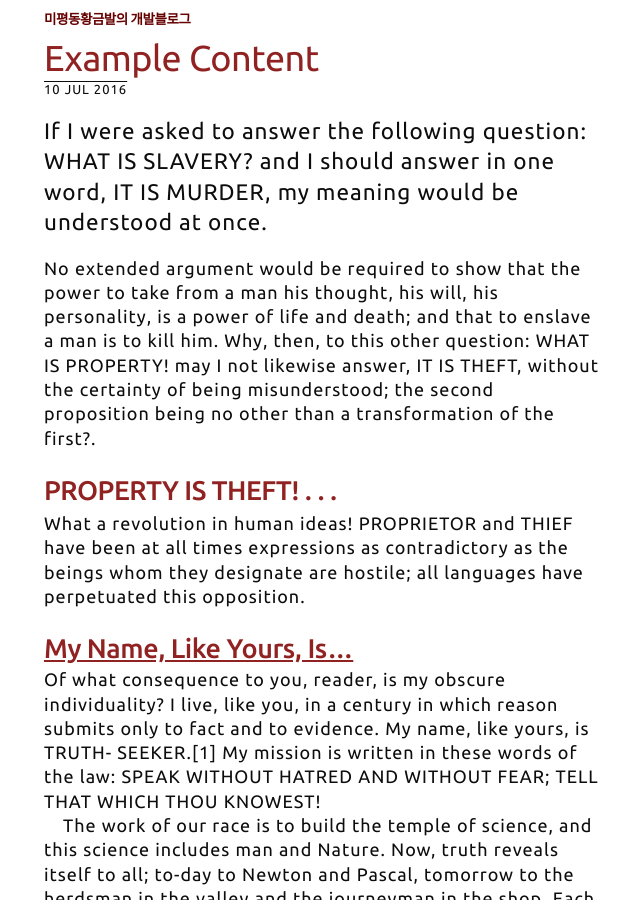
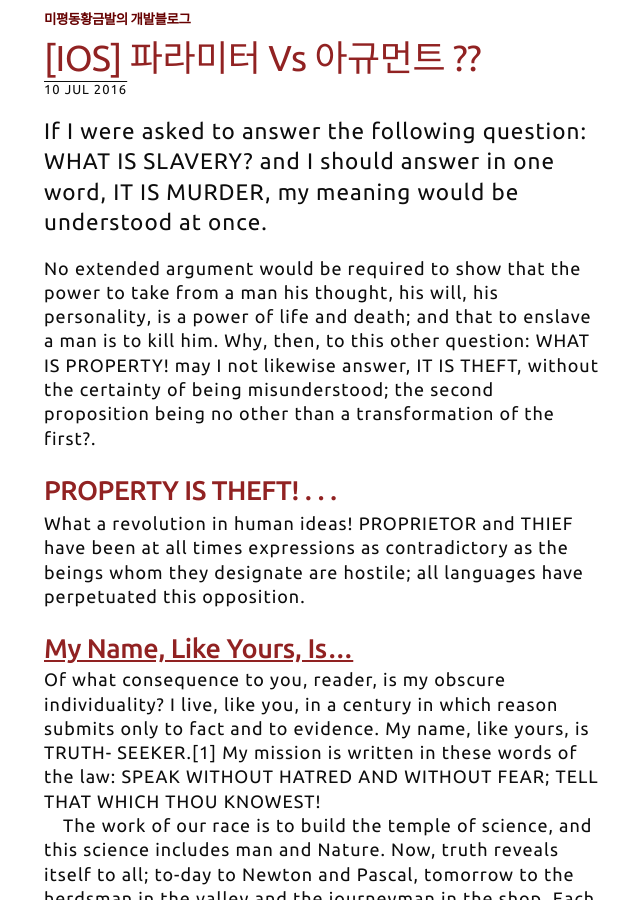
Before and after one commit to kimdaeman14/kimdaeman14.github.io, a Jekyll site: the page built from _posts/2016-07-10-example-content.md, in a window 1280 px wide and 900 px high. Shown: the whole window, without its empty margins (316-956 px from the left). Built offline with Jekyll 4.4.1, drawn with Linux system fonts in a browser that asks for light colours.

Commit message:
Update 2016-07-10-example-content.md

```diff
--- a/_posts/2016-07-10-example-content.md
+++ b/_posts/2016-07-10-example-content.md
@@ -1,5 +1,5 @@
 ---
-title:        "Example content"
+title:        "[iOS] 파라미터 vs 아규먼트 ??"
 description:  "A short description of the page's content"
 author:       "P.J."
 ---
```
